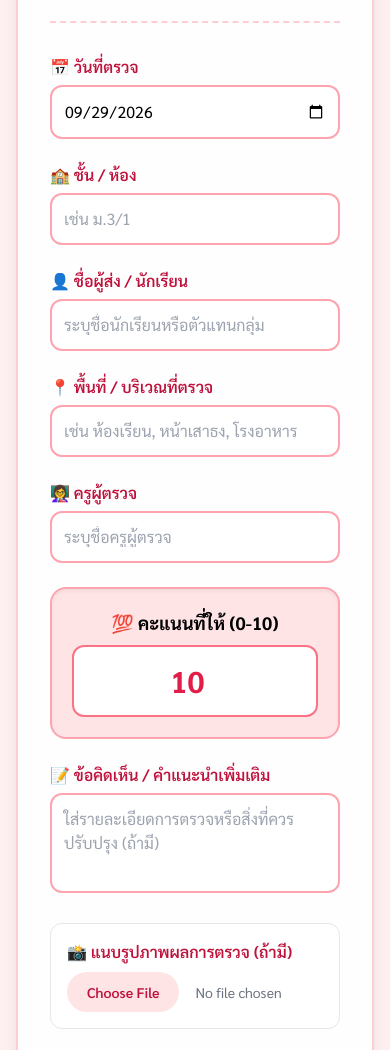
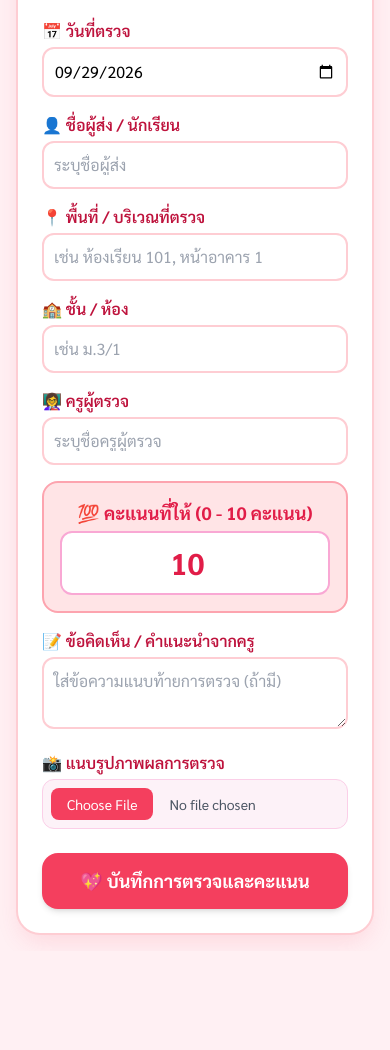
Before and after one commit to kusol-spec/pxpla, a plain HTML site: page index.html in a window 390 px wide. Shown: the part 177-1227 px from the top of the page. After the commit the page ends 1128 px from the top, so only its background shows below. Drawn offline with nearby package versions, Linux system fonts and the light colour scheme.

Commit message:
Update index.html

```diff
--- a/index.html
+++ b/index.html
@@ -3,151 +3,133 @@
 <head>
     <meta charset="UTF-8">
     <meta name="viewport" content="width=device-width, initial-scale=1.0">
-    <title>ระบบบันทึกการตรวจและให้คะแนนความสะอาด</title>
+    <title>ระบบบันทึกการตรวจและให้คะแนน</title>
     <!-- เรียกใช้ Tailwind CSS -->
     <script src="https://cdn.tailwindcss.com"></script>
-    <!-- เรียกใช้ฟอนต์ Sarabun จาก Google Fonts -->
+    <!-- เรียกใช้ฟอนต์ Sarabun -->
     <link href="https://fonts.googleapis.com/css2?family=Sarabun:wght@400;600;700&display=swap" rel="stylesheet">
 
-    <script>
-        tailwind.config = {
-            theme: {
-                extend: {
-                    colors: {
-                        // กำหนดโทนสีชมพูหลัก
-                        'theme-pink': {
-                            50: '#fff1f2',
-                            100: '#ffe4e6',
-                            200: '#fecdd3',
-                            300: '#fda4af',
-                            400: '#fb7185',
-                            50: '#f43f5e', // สีชมพูเข้มสำหรับปุ่ม
-                            600: '#e11d48',
-                            700: '#be123c',
-                        },
-                    },
-                    fontFamily: {
-                        sans: ['Sarabun', 'sans-serif'],
-                    },
-                }
-            }
+    <style>
+        body {
+            font-family: 'Sarabun', sans-serif;
+            background-color: #fff0f3 !important; /* พื้นหลังสีชมพูพาสเทล */
         }
-    </script>
-    <style>
-        /* ตกแต่งเพิ่มเติม */
-        body {
-            background-color: #fff1f2; /* แบคกราวด์ชมพูอ่อนมาก */
+        .pink-card {
+            background-color: #ffffff;
+            border: 2px solid #fecdd3;
+            box-shadow: 0 10px 25px -5px rgba(244, 63, 94, 0.15);
         }
-        .form-container {
-            background: rgba(255, 255, 255, 0.95);
-            border: 2px solid #fecdd3; /* ขอบชมพูอ่อน */
+        .pink-header {
+            color: #e11d48;
         }
-        /* Style สำหรับ Input แบบ Material */
-        .input-group input, .input-group textarea, .input-group select {
-            border-color: #fda4af;
+        .pink-subtle {
+            color: #fb7185;
         }
-        .input-group input:focus, .input-group textarea:focus {
-            border-color: #f43f5e;
+        .pink-label {
+            color: #be123c;
+            font-weight: 600;
+        }
+        .pink-input {
+            border: 2px solid #fecdd3 !important;
+        }
+        .pink-input:focus {
+            border-color: #f43f5e !important;
+            outline: none;
             box-shadow: 0 0 0 3px rgba(244, 63, 94, 0.2);
         }
-        .input-label {
-            color: #be123c;
+        .pink-score-box {
+            background-color: #ffe4e6 !important;
+            border: 2px solid #fda4af !important;
+        }
+        .pink-btn {
+            background-color: #f43f5e !important;
+            color: #ffffff !important;
+        }
+        .pink-btn:hover {
+            background-color: #e11d48 !important;
         }
     </style>
 </head>
 <body class="min-h-screen p-4 md:p-8 flex items-center justify-center">
 
-    <div class="max-w-2xl w-full form-container p-8 rounded-3xl shadow-xl">
-        <!-- หัวข้อพร้อมไอคอนน่ารัก -->
-        <div class="text-center mb-8 border-b-2 border-dashed border-theme-pink-200 pb-6">
-            <span class="text-5xl mb-2 block">✨</span>
-            <h1 class="text-3xl font-bold text-theme-pink-700">ระบบบันทึกการตรวจ</h1>
-            <h2 class="text-xl font-semibold text-theme-pink-500 mt-1">และให้คะแนนความสะอาด</h2>
+    <div class="max-w-xl w-full pink-card p-6 md:p-8 rounded-3xl">
+
+        <!-- หัวข้อหน้าเว็บ -->
+        <div class="text-center mb-6 pb-4 border-b-2 border-dashed border-pink-200">
+            <div class="text-4xl mb-2">🌸</div>
+            <h1 class="text-2xl md:text-3xl font-bold pink-header">ระบบบันทึกการตรวจ</h1>
+            <h2 class="text-lg font-semibold pink-subtle mt-1">และให้คะแนนความสะอาด</h2>
         </div>
 
-        <form id="checkForm" class="space-y-6">
+        <form id="checkForm" class="space-y-4">
 
-            <div class="grid grid-cols-1 md:grid-cols-2 gap-6">
-                <!-- วันที่ -->
-                <div class="input-group">
-                    <label class="block input-label font-semibold mb-1.5">📅 วันที่ตรวจ</label>
-                    <input type="date" id="inspectionDate" required class="w-full p-3 border-2 rounded-xl outline-none transition duration-150">
-                </div>
-
-                <!-- ชั้น / ห้อง -->
-                <div class="input-group">
-                    <label class="block input-label font-semibold mb-1.5">🏫 ชั้น / ห้อง</label>
-                    <input type="text" id="classVal" placeholder="เช่น ม.3/1" class="w-full p-3 border-2 rounded-xl outline-none transition duration-150">
-                </div>
+            <!-- วันที่ตรวจ -->
+            <div>
+                <label class="block pink-label mb-1">📅 วันที่ตรวจ</label>
+                <input type="date" id="inspectionDate" required class="w-full p-2.5 rounded-xl pink-input">
             </div>
 
-            <!-- รายชื่อผู้ส่ง / นักเรียน -->
-            <div class="input-group">
-                <label class="block input-label font-semibold mb-1.5">👤 ชื่อผู้ส่ง / นักเรียน</label>
-                <input type="text" id="sender" placeholder="ระบุชื่อนักเรียนหรือตัวแทนกลุ่ม" required class="w-full p-3 border-2 rounded-xl outline-none transition duration-150">
+            <!-- ชื่อผู้ส่ง / นักเรียน -->
+            <div>
+                <label class="block pink-label mb-1">👤 ชื่อผู้ส่ง / นักเรียน</label>
+                <input type="text" id="sender" placeholder="ระบุชื่อผู้ส่ง" required class="w-full p-2.5 rounded-xl pink-input">
             </div>
 
             <!-- พื้นที่ / จุดตรวจ -->
-            <div class="input-group">
-                <label class="block input-label font-semibold mb-1.5">📍 พื้นที่ / บริเวณที่ตรวจ</label>
-                <input type="text" id="area" placeholder="เช่น ห้องเรียน, หน้าเสาธง, โรงอาหาร" required class="w-full p-3 border-2 rounded-xl outline-none transition duration-150">
+            <div>
+                <label class="block pink-label mb-1">📍 พื้นที่ / บริเวณที่ตรวจ</label>
+                <input type="text" id="area" placeholder="เช่น ห้องเรียน 101, หน้าอาคาร 1" required class="w-full p-2.5 rounded-xl pink-input">
             </div>
 
-            <div class="grid grid-cols-1 md:grid-cols-2 gap-6 items-start">
-                <!-- ครูผู้ตรวจ -->
-                <div class="input-group">
-                    <label class="block input-label font-semibold mb-1.5">👩‍🏫 ครูผู้ตรวจ</label>
-                    <input type="text" id="checker" placeholder="ระบุชื่อครูผู้ตรวจ" required class="w-full p-3 border-2 rounded-xl outline-none transition duration-150">
-                </div>
-
-                <!-- ส่วนให้คะแนน (เด่นชัด) -->
-                <div class="bg-theme-pink-100 p-5 rounded-2xl border-2 border-theme-pink-300 shadow-inner">
-                    <label class="block text-theme-pink-800 font-bold mb-2 text-center text-lg">💯 คะแนนที่ให้ (0-10)</label>
-                    <input type="number" id="score" min="0" max="10" value="10" required
-                        class="w-full p-4 border-2 border-theme-pink-400 rounded-xl focus:ring-4 focus:ring-theme-pink-300 text-3xl font-bold text-center text-theme-pink-600 outline-none bg-white">
-                </div>
+            <!-- ชั้น / ห้อง -->
+            <div>
+                <label class="block pink-label mb-1">🏫 ชั้น / ห้อง</label>
+                <input type="text" id="classVal" placeholder="เช่น ม.3/1" class="w-full p-2.5 rounded-xl pink-input">
             </div>
 
-            <!-- หมายเหตุ / ข้อเสนอแนะ -->
-            <div class="input-group">
-                <label class="block input-label font-semibold mb-1.5">📝 ข้อคิดเห็น / คำแนะนำเพิ่มเติม</label>
-                <textarea id="comment" rows="3" placeholder="ใส่รายละเอียดการตรวจหรือสิ่งที่ควรปรับปรุง (ถ้ามี)"
-                    class="w-full p-3 border-2 rounded-xl outline-none transition duration-150 resize-none"></textarea>
+            <!-- ครูผู้ตรวจ -->
+            <div>
+                <label class="block pink-label mb-1">👩‍🏫 ครูผู้ตรวจ</label>
+                <input type="text" id="checker" placeholder="ระบุชื่อครูผู้ตรวจ" required class="w-full p-2.5 rounded-xl pink-input">
             </div>
 
-            <!-- อัปโหลดรูปภาพ -->
-            <div class="bg-white p-4 rounded-xl border border-gray-200">
-                <label class="block input-label font-semibold mb-2">📸 แนบรูปภาพผลการตรวจ (ถ้ามี)</label>
-                <input type="file" id="imageFile" accept="image/*"
-                    class="w-full text-sm text-gray-500 file:mr-4 file:py-2.5 file:px-5 file:rounded-full file:border-0 file:text-sm file:font-semibold file:bg-theme-pink-100 file:text-theme-pink-700 hover:file:bg-theme-pink-200 file:cursor-pointer">
+            <!-- กล่องให้คะแนน (สีชมพูเด่น) -->
+            <div class="pink-score-box p-4 rounded-2xl text-center my-2">
+                <label class="block pink-header font-bold mb-1 text-lg">💯 คะแนนที่ให้ (0 - 10 คะแนน)</label>
+                <input type="number" id="score" min="0" max="10" value="10" required
+                    class="w-full p-3 rounded-xl border-2 border-pink-300 text-3xl font-bold text-center text-rose-600 bg-white focus:outline-none">
             </div>
 
-            <!-- ปุ่มบันทึก (สีชมพูเข้ม) -->
-            <div class="pt-4">
-                <button type="submit" id="submitBtn"
-                    class="w-full bg-theme-pink-500 hover:bg-theme-pink-600 text-white font-bold py-4 px-6 rounded-2xl transition duration-200 shadow-lg text-lg transform hover:scale-[1.02]">
-                    🌸 บันทึกการตรวจและคะแนน
+            <!-- ข้อคิดเห็น -->
+            <div>
+                <label class="block pink-label mb-1">📝 ข้อคิดเห็น / คำแนะนำจากครู</label>
+                <textarea id="comment" rows="2" placeholder="ใส่ข้อความแนบท้ายการตรวจ (ถ้ามี)" class="w-full p-2.5 rounded-xl pink-input"></textarea>
+            </div>
+
+            <!-- แนบรูปภาพ -->
+            <div>
+                <label class="block pink-label mb-1">📸 แนบรูปภาพผลการตรวจ</label>
+                <input type="file" id="imageFile" accept="image/*" class="w-full p-2 bg-pink-50 rounded-xl border border-pink-200 text-sm text-gray-600 file:mr-4 file:py-1.5 file:px-4 file:rounded-lg file:border-0 file:bg-rose-500 file:text-white hover:file:bg-rose-600">
+            </div>
+
+            <!-- ปุ่มบันทึกข้อมูล -->
+            <div class="pt-2">
+                <button type="submit" id="submitBtn" class="w-full pink-btn font-bold py-3.5 px-4 rounded-2xl text-lg shadow-md transition duration-200">
+                    💖 บันทึกการตรวจและคะแนน
                 </button>
             </div>
+
         </form>
 
-        <!-- ส่วนแสดงสถานะ -->
-        <div id="statusMessage" class="mt-6 text-center font-semibold p-4 rounded-xl hidden"></div>
-
-        <!-- Footer -->
-        <div class="text-center mt-10 text-theme-pink-400 text-xs border-t border-dashed border-theme-pink-200 pt-4">
-            Powered by Google Apps Script & GitHub Pages
-        </div>
+        <div id="statusMessage" class="mt-4 text-center font-semibold hidden p-3 rounded-xl"></div>
     </div>
 
     <script>
-        // ⚠️ วาง URL ที่ได้จากการ Deploy Google Apps Script ของคุณที่นี่ ⚠️
+        // ⚠️ อย่าลืมใส่ Web App URL ของ Google Apps Script ตรงนี้ครับ ⚠️
         const SCRIPT_URL = "https://script.google.com/macros/s/AKfycbxY4vdnTjB9hHFvrc28Rry6NfvLBJex22pR-Ir7psRSZFHhT-22PuSkMMH4YHQVf_4F/exec";
 
-        // ตั้งค่าวันที่เริ่มต้นเป็นปัจจุบัน
         document.getElementById('inspectionDate').valueAsDate = new Date();
 
-        // ฟังก์ชันแปลงรูปภาพเป็น Base64
         function fileToBase64(file) {
             return new Promise((resolve, reject) => {
                 if (!file) resolve("");
@@ -158,33 +140,26 @@
             });
         }
 
-        // จัดการการส่งฟอร์ม
         document.getElementById('checkForm').addEventListener('submit', async function(e) {
             e.preventDefault();
 
             const btn = document.getElementById('submitBtn');
             const statusMsg = document.getElementById('statusMessage');
 
-            // เตรียมหน้าต่างแสดงสถานะ
-            statusMsg.classList.remove('hidden', 'bg-green-100', 'text-green-700', 'bg-red-100', 'text-red-700', 'bg-blue-100', 'text-blue-700');
-            statusMsg.classList.add('bg-blue-100', 'text-blue-700');
-            statusMsg.innerHTML = "⏳ กำลังบันทึกข้อมูลและอัปโหลดรูปภาพ โปรดรอสักครู่...";
+            statusMsg.classList.remove('hidden', 'bg-red-100', 'text-red-600', 'bg-green-100', 'text-green-600');
+            statusMsg.classList.add('bg-rose-100', 'text-rose-700');
+            statusMsg.innerText = "⏳ กำลังบันทึกข้อมูล...";
 
             btn.disabled = true;
-            btn.innerHTML = "⏳ กำลังบันทึก...";
+            btn.innerText = "กำลังบันทึก...";
 
             try {
                 const fileInput = document.getElementById('imageFile').files[0];
                 let imageBase64 = "";
                 if (fileInput) {
-                    // ตรวจสอบขนาดไฟล์ (เช่น ไม่เกิน 5MB)
-                    if (fileInput.size > 5 * 1024 * 1024) {
-                        throw new Error("ไฟล์รูปภาพมีขนาดใหญ่เกินไป (ไม่ควรเกิน 5MB)");
-                    }
                     imageBase64 = await fileToBase64(fileInput);
                 }
 
-                // เตรียมข้อมูลส่งไปยัง Google Apps Script
                 const payload = {
                     date: document.getElementById('inspectionDate').value,
                     sender: document.getElementById('sender').value,
@@ -197,8 +172,6 @@
                     image: imageBase64
                 };
 
-                // ส่งข้อมูล (ใช้โหมด no-cors เพื่อเลี่ยงปัญหา CORS ชั่วคราว แต่อาจไม่ได้รับ Response กลับมา)
-                // แนะนำให้ตั้งค่า CORS ใน Google Apps Script ให้ถูกต้องตามที่แนะนำในรอบก่อนหน้า
                 const response = await fetch(SCRIPT_URL, {
                     method: 'POST',
                     body: JSON.stringify(payload)
@@ -207,37 +180,21 @@
                 const result = await response.json();
 
                 if (result.result === 'success') {
-                    statusMsg.classList.remove('bg-blue-100', 'text-blue-700');
+                    statusMsg.classList.remove('bg-rose-100', 'text-rose-700');
                     statusMsg.classList.add('bg-green-100', 'text-green-700');
-                    statusMsg.innerHTML = "✅ บันทึกข้อมูลและให้คะแนนเรียบร้อยแล้ว! ขอบคุณครับ 🌸";
-
-                    // รีเซ็ตฟอร์ม (ยกเว้นวันที่และชื่อครู)
-                    document.getElementById('sender').value = "";
-                    document.getElementById('area').value = "";
-                    document.getElementById('classVal').value = "";
-                    document.getElementById('score').value = "10";
-                    document.getElementById('comment').value = "";
-                    document.getElementById('imageFile').value = "";
-
-                    // เลื่อนหน้าจอไปที่ข้อความสำเร็จ
-                    statusMsg.scrollIntoView({ behavior: 'smooth' });
-
-                    // ซ่อนข้อความสำเร็จหลังจาก 5 วินาที
-                    setTimeout(() => {
-                        statusMsg.classList.add('hidden');
-                    }, 5000);
-
+                    statusMsg.innerText = "🌸 บันทึกข้อมูลและให้คะแนนเรียบร้อยแล้ว!";
+                    document.getElementById('checkForm').reset();
+                    document.getElementById('inspectionDate').valueAsDate = new Date();
                 } else {
-                    throw new Error(result.message || "เกิดข้อผิดพลาดในการบันทึก");
+                    throw new Error(result.message || "เกิดข้อผิดพลาด");
                 }
             } catch (err) {
-                console.error(err);
-                statusMsg.classList.remove('bg-blue-100', 'text-blue-700');
-                statusMsg.classList.add('bg-red-100', 'text-red-700');
-                statusMsg.innerHTML = "❌ เกิดข้อผิดพลาด: " + err.message + "<br>โปรดลองอีกครั้งหรือติดต่อผู้ดูแลระบบ";
+                statusMsg.classList.remove('bg-rose-100', 'text-rose-700');
+                statusMsg.classList.add('bg-red-100', 'text-red-600');
+                statusMsg.innerText = "❌ เกิดข้อผิดพลาด: " + err.message;
             } finally {
                 btn.disabled = false;
-                btn.innerHTML = "🌸 บันทึกการตรวจและคะแนน";
+                btn.innerText = "💖 บันทึกการตรวจและคะแนน";
             }
         });
     </script>
```
